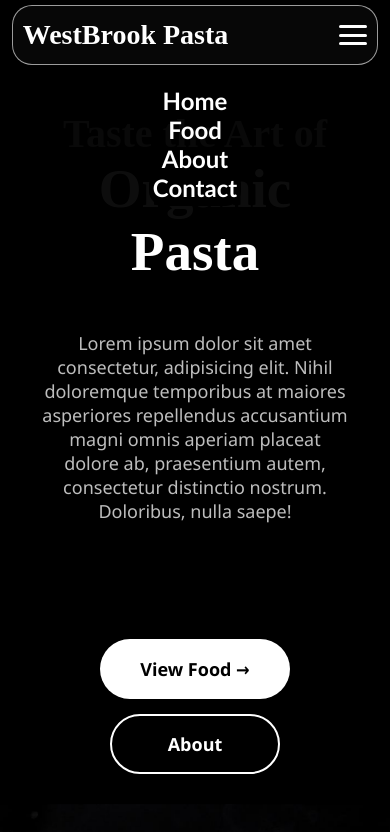
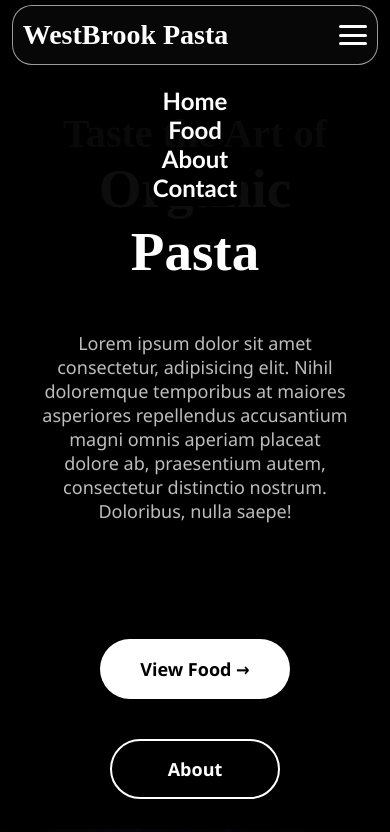
Before and after one commit to Charlton-Lenso2/WestBrook-Pasta-website-practice, a React (Vite) app: page / in a window 390 px wide. Shown: the top 832 px of the page. Built offline with nearby package versions, Linux system fonts and the light colour scheme; a web font is replaced by a local one.

Commit message:
fixing the responsiveness

```diff
--- a/src/pages/subcomponents/Hero.css
+++ b/src/pages/subcomponents/Hero.css
@@ -13,6 +13,10 @@
   transition: 0.5s;
   transform: translateY(40px);
   animation: fadeUp 0.7s ease forwards;
+}
+
+.hero {
+  padding-top: 90px;
 }
 
 @keyframes fadeUp {
@@ -156,3 +160,14 @@
     gap: 15px;
   }
 }
+
+@media (max-width: 480px) {
+  .btnsec {
+    gap: 40px;
+  }
+
+  .viewbtn:hover,
+  .abtbtn:hover {
+    box-shadow: 0 0 20px rgba(255, 255, 255, 0.4);
+  }
+}
```
